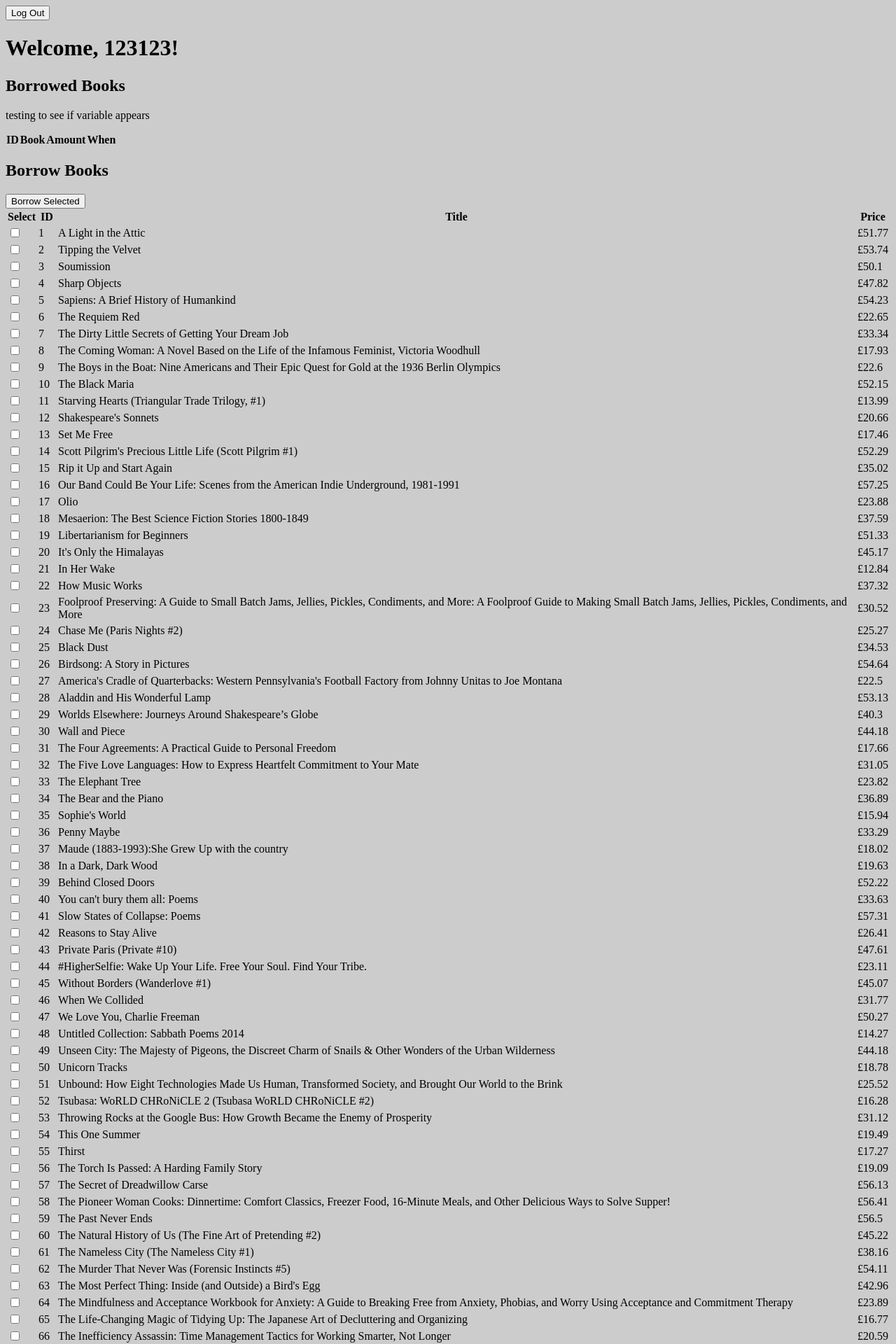
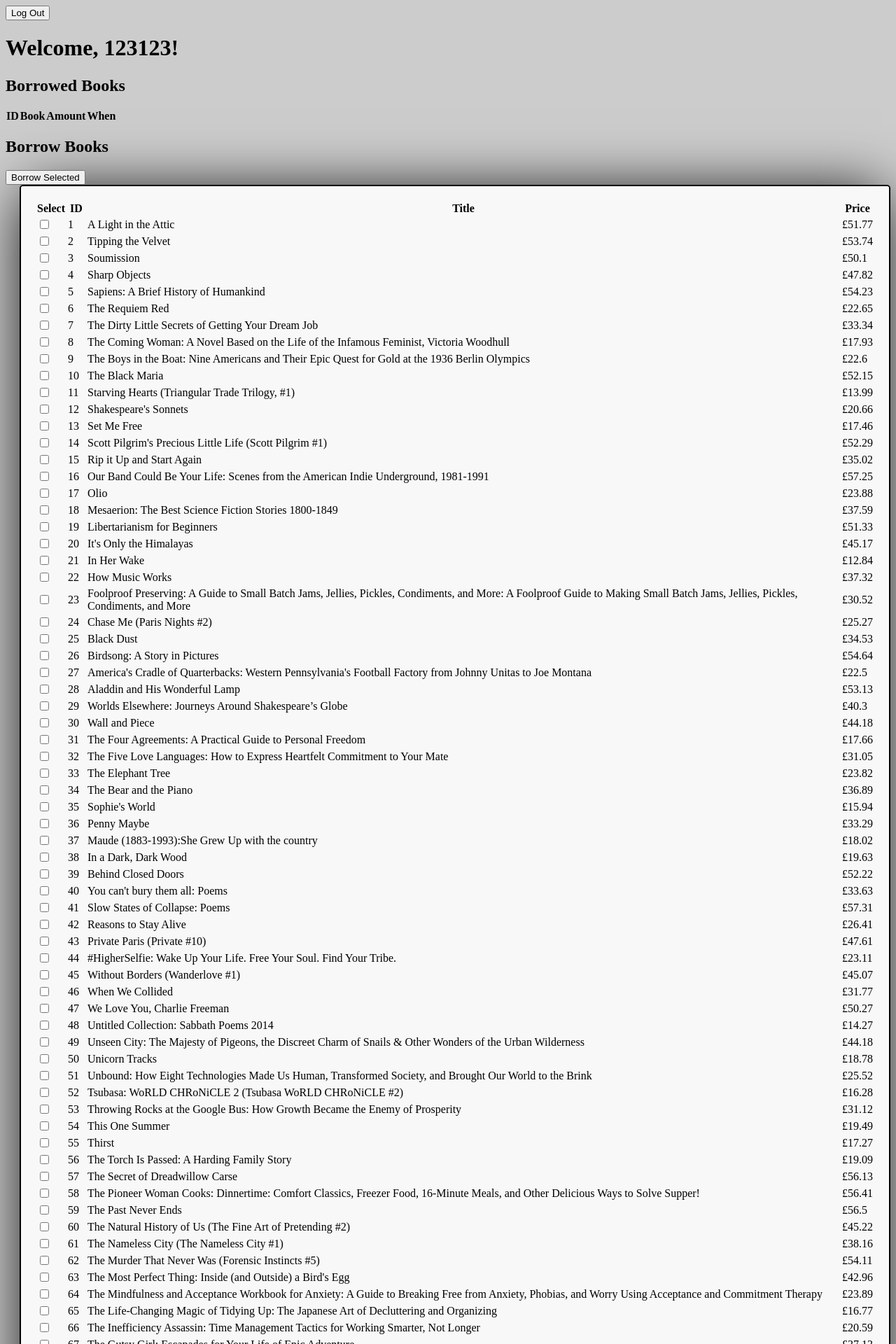
Before and after one commit to JonoByte/book_website, a Flask app: page /user_page/123123 in a window 1280 px wide. Shown: the top 1920 px of the page at 70% size. Run offline with Flask 3, Linux system fonts and the light colour scheme; data comes from the database, SQL or seed files in the repository; both versions use the stored data as it was after the commit; lists and menus that the app fills with data are empty.

Commit message:
general changes

```diff
--- a/templates/user_page.html
+++ b/templates/user_page.html
@@ -7,7 +7,54 @@
         <button>Log Out</button>
     </a>
 </head>
+<style>
+.book-box {
+    order: 2;
+    border: 2px solid #000;
+    padding: 20px;
+    border-radius: 5px;
+    background-color: #f8f8f8;
+    max-width: 100%;
+    margin-left: 20px;
+    max-height: 80vh;
+    overflow-y: auto;
+    -webkit-box-shadow: -2px 2px 80px -10px #0B0B3B;
+    -moz-box-shadow: -2px 2px 80px -10px #0B0B3B;
+    box-shadow: -2px 2px 80px -10px #000;
+}
+#myInput {
+  background-image: url('/css/searchicon.png'); /* Add a search icon to input */
+  background-position: 10px 12px; /* Position the search icon */
+  background-repeat: no-repeat; /* Do not repeat the icon image */
+  width: 100%; /* Full-width */
+  font-size: 16px; /* Increase font-size */
+  padding: 12px 20px 12px 40px; /* Add some padding */
+  border: 1px solid #ddd; /* Add a grey border */
+  margin-bottom: 12px; /* Add some space below the input */
+}
 
+#myTable {
+  border-collapse: collapse; /* Collapse borders */
+  width: 100%; /* Full-width */
+  border: 1px solid #ddd; /* Add a grey border */
+  font-size: 18px; /* Increase font-size */
+}
+
+#myTable th, #myTable td {
+  text-align: left; /* Left-align text */
+  padding: 12px; /* Add padding */
+}
+
+#myTable tr {
+  /* Add a bottom border to all table rows */
+  border-bottom: 1px solid #ddd;
+}
+
+#myTable tr.header, #myTable tr:hover {
+  /* Add a grey background color to the table header and on hover */
+  background-color: #f1f1f1;
+}
+</style>
 <body bgcolor="CCCCCC">
     <h1>Welcome, {{username}}!</h1>
     <h2>Borrowed Books</h2>
@@ -21,7 +68,6 @@
             </tr>
         </thead>
         <tbody>
-            <p> testing to see if variable appears {{ temp2 }}</p>
             {% for row in output_data2 %}
             <tr>
                 <td>{{ row[0] }}</td>
@@ -33,9 +79,11 @@
         </tbody>
     </table>
 </body>
+<body>
     <h2>Borrow Books</h2>
     <form action="/user_page/{{username}}" method="POST">
         <input value="Borrow Selected" type="submit" name="Borrow" />
+        <div class="book-box">
             <table>
                 <thead>
                     <tr>
@@ -56,8 +104,7 @@
                     {% endfor %}
                 </tbody>
             </table>
+        </div>
     </form>
-
-
-
+</body>
 </html>
```
Also changed, not shown: databas.db. Lines whose indentation alone changed are shown as unchanged.
